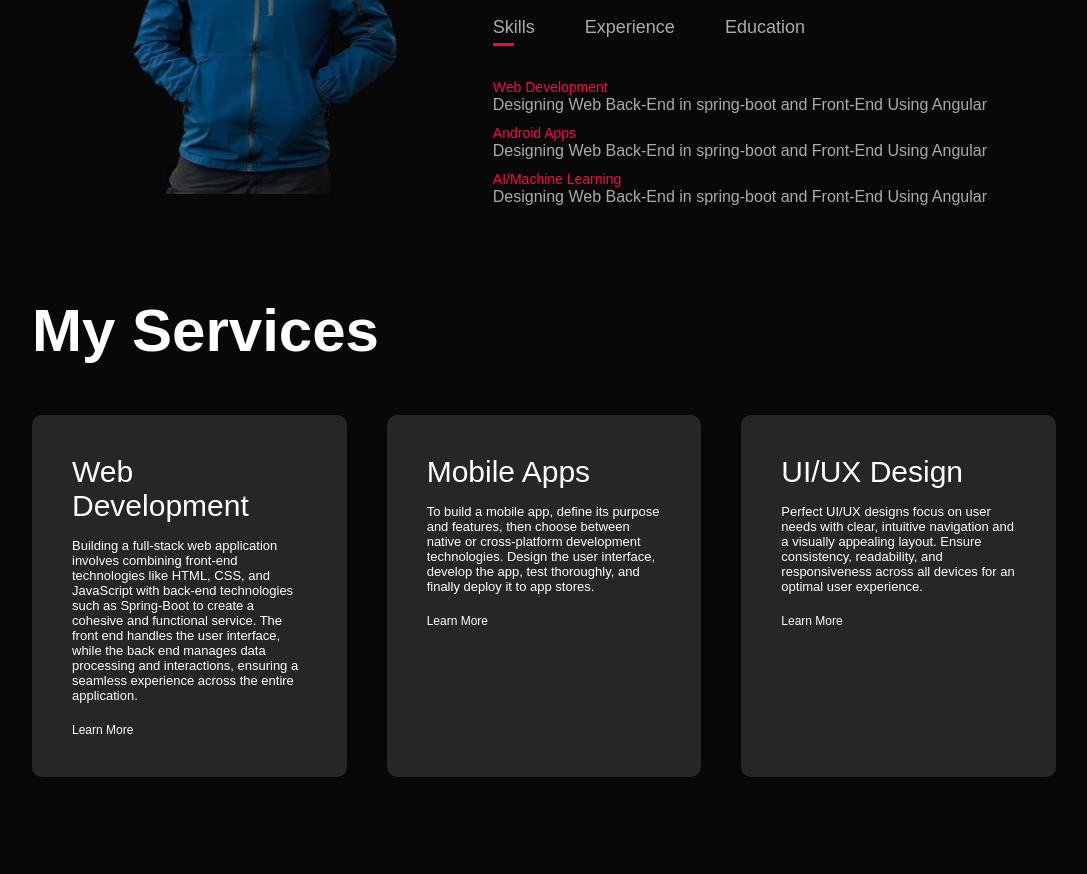
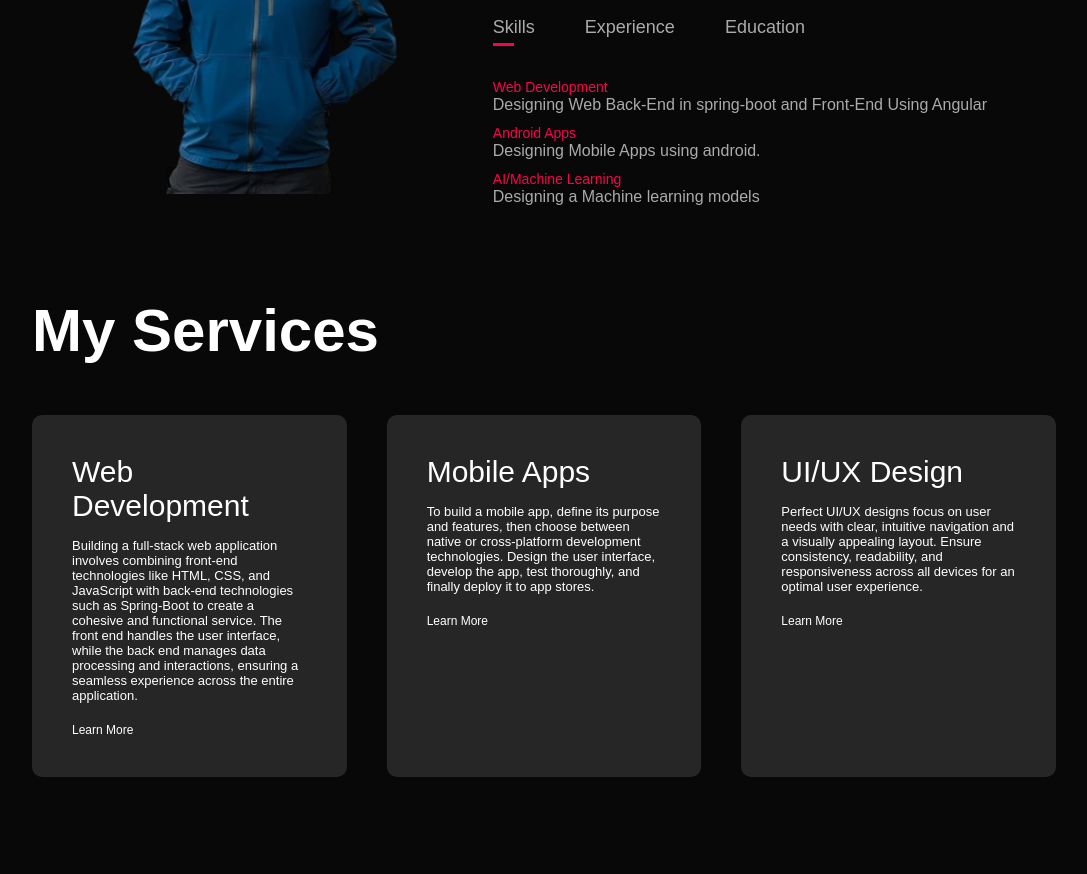
Before and after one commit to MusabMasalmah/Musab-Masalmah-Portfolio-, a plain HTML site: page index.html in a window 1280 px wide. Shown: the part 1020-1894 px from the top of the page, without its empty margins (96-1183 px from the left). Drawn offline with Linux system fonts and the light colour scheme.

Commit message:
Update index.html

```diff
--- a/index.html
+++ b/index.html
@@ -56,8 +56,8 @@
                 <div class="tab-contents active-tab" id="skills">
                     <ul>
                         <li><span>Web Development</span><br>Designing Web Back-End in spring-boot and Front-End Using Angular</li>
-                        <li><span>Android Apps</span><br>Designing Web Back-End in spring-boot and Front-End Using Angular</li>
-                        <li><span>AI/Machine Learning</span><br>Designing Web Back-End in spring-boot and Front-End Using Angular</li>
+                        <li><span>Android Apps</span><br>Designing Mobile Apps using android.</li>
+                        <li><span>AI/Machine Learning</span><br>Designing a Machine learning models</li>
                     </ul>
                 </div>
 
```
